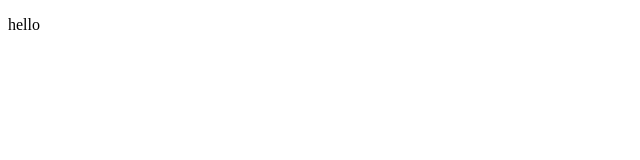
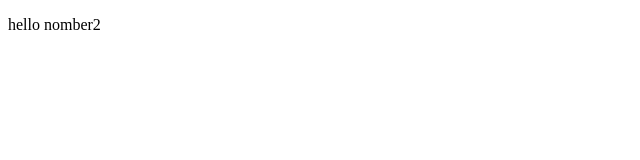
Before and after one commit to DeividasRg/git_practice, a plain HTML site: page index.html in a window 1280 px wide. Shown: the full height of the page, 0-640 px from the left. Drawn offline with Linux system fonts and the light colour scheme.

Commit message:
new commit

```diff
--- a/index.html
+++ b/index.html
@@ -6,6 +6,6 @@
     <title>Document</title>
 </head>
 <body>
-<p>hello</p>
+<p>hello nomber2</p>
 </body>
 </html>
```
